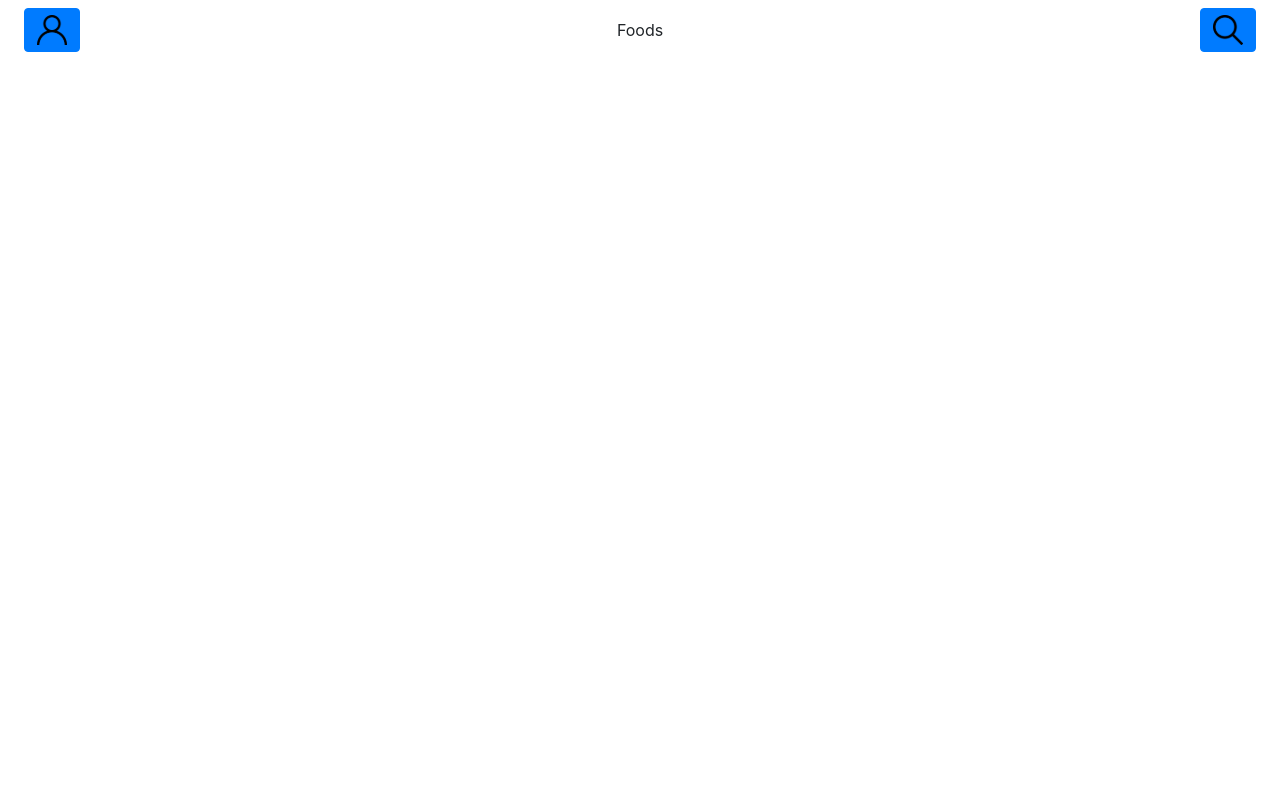
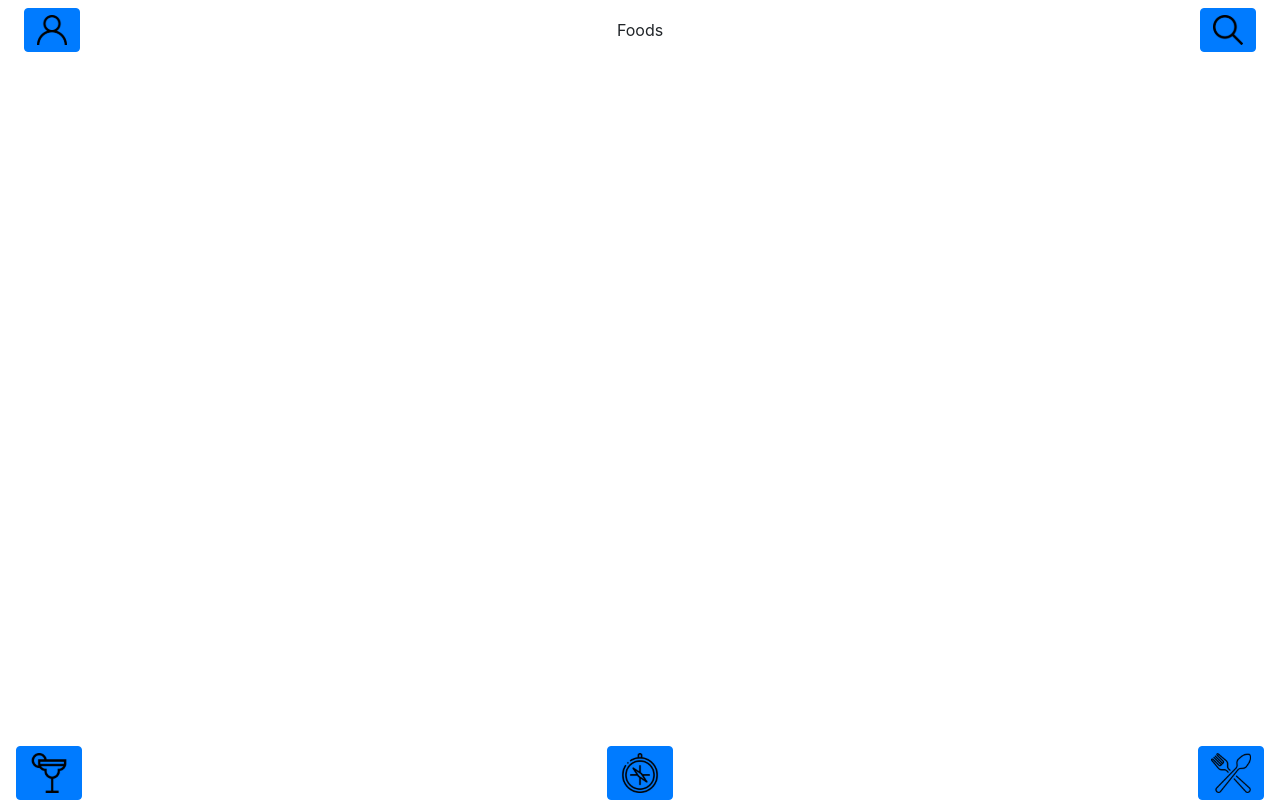
Before and after one commit to victorhsms/recipes-app, a React (Create React App) app: page /foods in a window 1280 px wide. Built offline with nearby package versions, Linux system fonts and the light colour scheme.

Commit message:
creating footer with links to drinks, foods and explore

```diff
--- /dev/null
+++ b/src/components/Footer.js
@@ -0,0 +1,47 @@
+import React from 'react';
+import { Link } from 'react-router-dom';
+import drinkIcon from '../images/drinkIcon.svg';
+import exploreIcon from '../images/exploreIcon.svg';
+import mealIcon from '../images/mealIcon.svg';
+
+function Footer() {
+  return (
+    <footer
+      className="fixed-bottom d-flex justify-content-between mx-3"
+      data-testid="footer"
+    >
+      <Link to="/drinks">
+        <button type="button" className="btn btn-primary">
+          <img
+            src={ drinkIcon }
+            alt="imagem de um drink"
+            data-testid="drinks-bottom-btn"
+          />
+        </button>
+      </Link>
+
+      <Link to="/explore">
+        <button type="button" className="btn btn-primary">
+          <img
+            src={ exploreIcon }
+            alt="imagem de uma bússola"
+            data-testid="explore-bottom-btn"
+          />
+        </button>
+      </Link>
+
+      <Link to="/foods">
+        <button type="button" className="btn btn-primary">
+          <img
+            src={ mealIcon }
+            alt="imagem de garfo e colher cruzados"
+            data-testid="food-bottom-btn"
+          />
+        </button>
+      </Link>
+
+    </footer>
+  );
+}
+
+export default Footer;
--- a/src/pages/MainRecipes.js
+++ b/src/pages/MainRecipes.js
@@ -1,10 +1,14 @@
 import PropTypes from 'prop-types';
 import React from 'react';
 import Header from '../components/Header';
+import Footer from '../components/Footer';
 
 function MainRecipes({ location }) {
   return (
-    <Header location={ location.pathname } />
+    <>
+      <Header location={ location.pathname } />
+      <Footer />
+    </>
   );
 }
 
```
